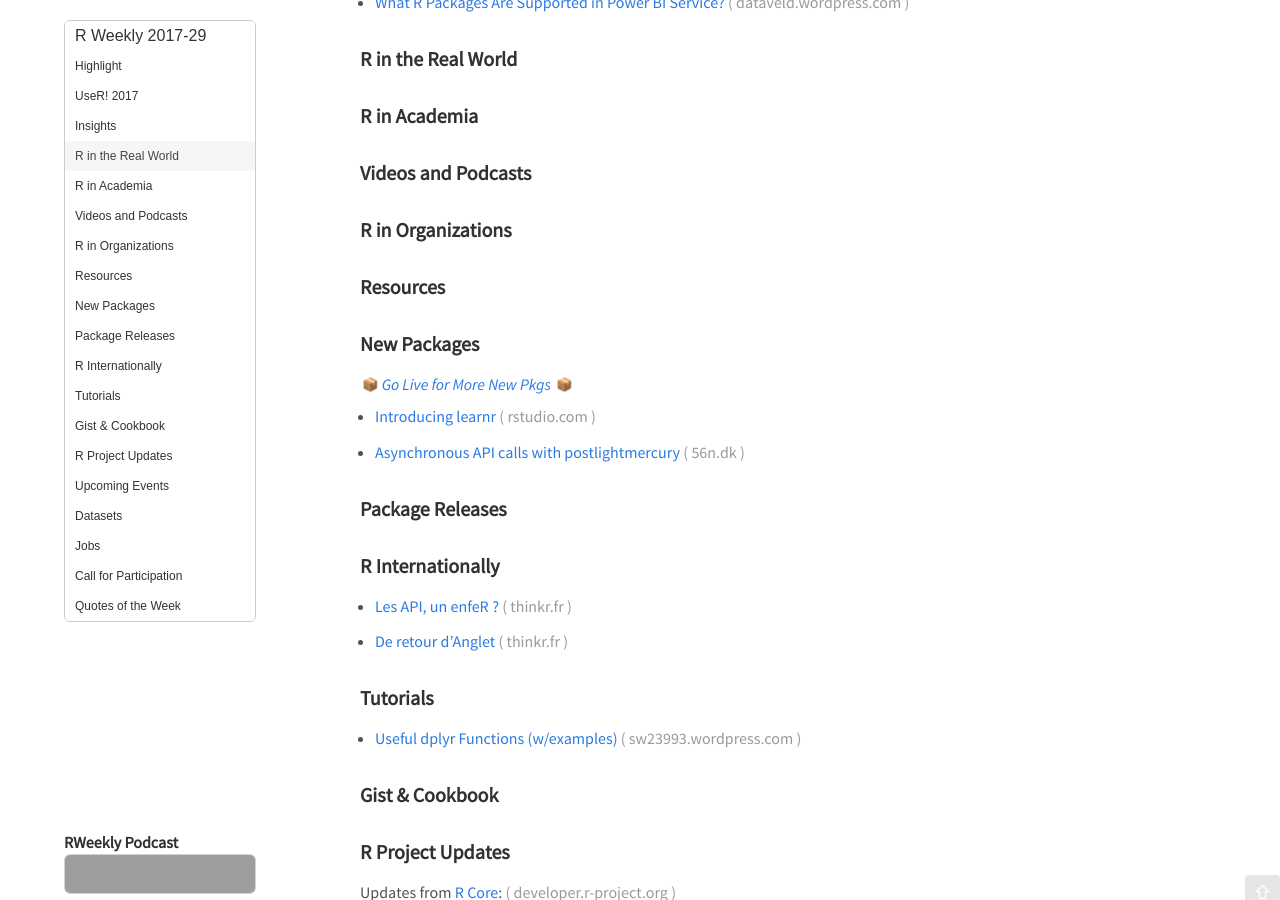
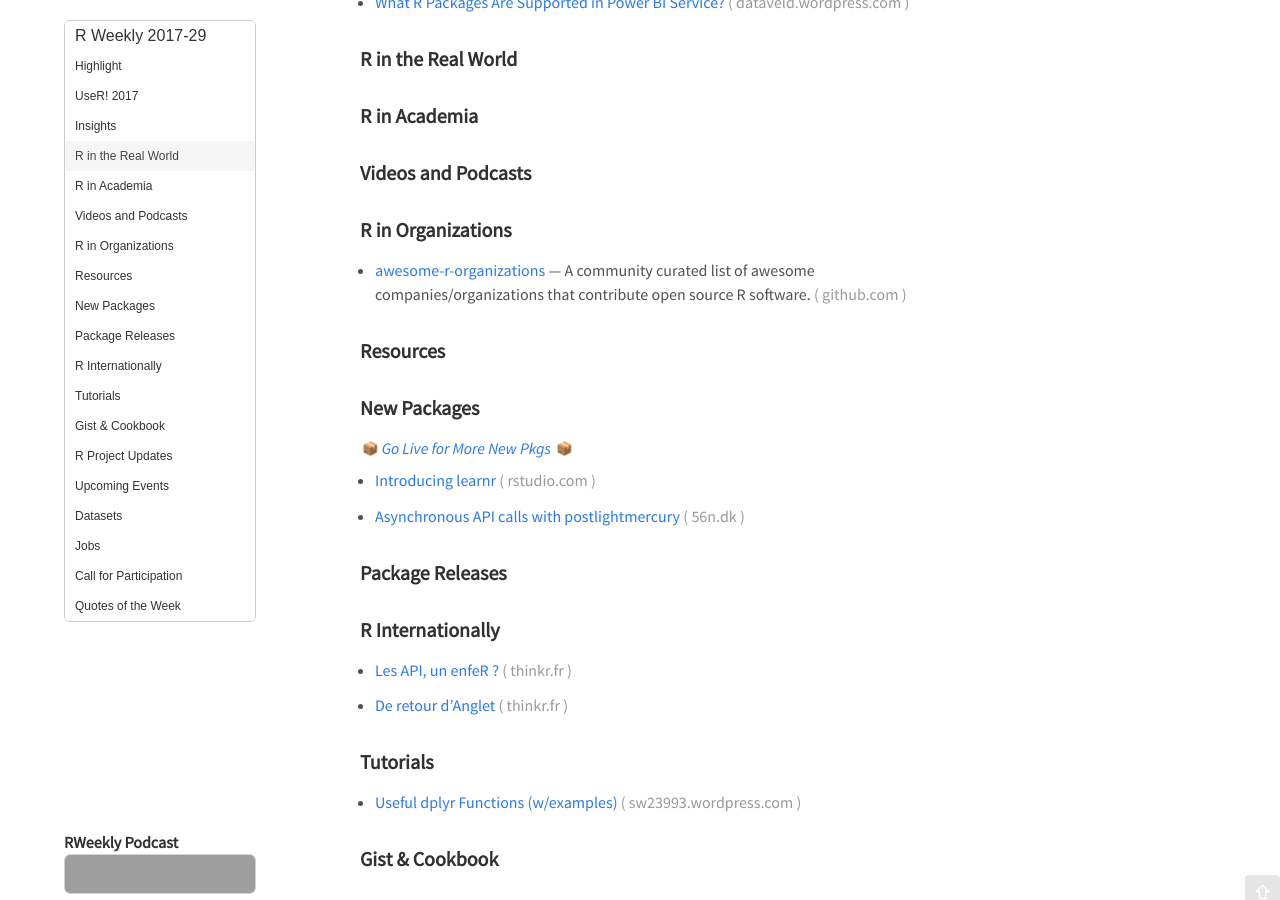
Before and after one commit to rweekly/rweekly.org, a Jekyll site: the page built from draft.md, in a window 1280 px wide and 900 px high, scrolled down 431 px. Built offline with Jekyll 4.4.1, drawn with Linux system fonts in a browser that asks for light colours; emoji names are drawn with the system emoji font; comment, search, counter and statistics services are not loaded; grey boxes are pictures that could not be loaded.

Commit message:
Update draft.md

```diff
--- a/draft.md
+++ b/draft.md
@@ -42,7 +42,7 @@
 
 ###  R in Organizations
 
-
++ [awesome-r-organizations](https://github.com/dirkschumacher/awesome-r-organizations) — A community curated list of awesome companies/organizations that contribute open source R software.
 
 
 ###  Resources
```
